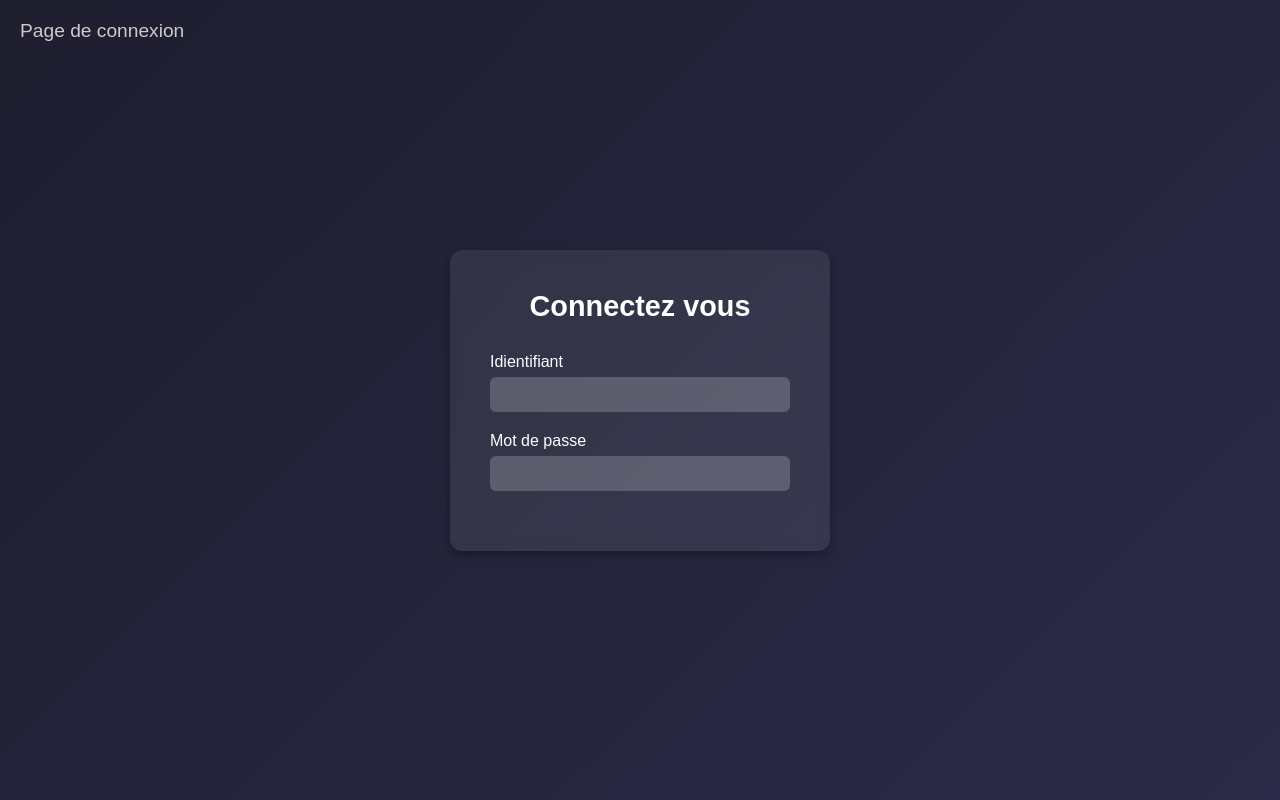
After one commit to kenny-hilaire/DEHBI_Mohamed_HILAIRE_Kenny_Projet_PHP, a PHP site: page /Connexion.html in a window 1280 px wide. The commit adds this page. Run offline with PHP 8.4, Linux system fonts and the light colour scheme.

Commit message:
Merge origin/main

```diff
--- /dev/null
+++ b/PHP/Vue/Connexion.html
@@ -0,0 +1,21 @@
+<!DOCTYPE html>
+<html lang="fr">
+<head>
+    <meta charset="UTF-8">
+    <meta name="viewport" content="width=device-width, initial-scale=1.0">
+    <title>Page de connexion</title>
+    <link rel="stylesheet" href="connexion.css">
+</head>
+<body>
+     <header>
+        <nav>
+            Page de connexion
+        </nav>
+    <div class="container">
+            <h1>Connectez vous</h1>
+            <label>Idientifiant</label>
+            <input type="text" name="Identifiant" ><br>
+            <label>Mot de passe</label>
+            <input type="text" name="Mot de passe" >
+    </div>
+    </header>
--- /dev/null
+++ b/PHP/Vue/connexion.css
@@ -0,0 +1,84 @@
+/* Réinitialisation basique */
+* {
+    margin: 0;
+    padding: 0;
+    box-sizing: border-box;
+    font-family: Arial, sans-serif;
+}
+
+/* Body : fond clair + centrage du contenu */
+body {
+    background: linear-gradient(135deg, #1e1e2f, #2a2a48);
+    height: 100vh;
+    display: flex;
+    justify-content: center;
+    align-items: center;
+    color: white;
+}
+
+/* Zone de connexion */
+.container {
+    background: rgba(255, 255, 255, 0.08);
+    padding: 40px;
+    border-radius: 12px;
+    width: 380px;
+    box-shadow: 0px 4px 10px rgba(0, 0, 0, 0.3);
+    backdrop-filter: blur(6px);
+}
+
+/* Titre */
+.container h1 {
+    text-align: center;
+    margin-bottom: 30px;
+    font-size: 1.8rem;
+    color: #ffffff;
+}
+
+/* Labels */
+.container label {
+    display: block;
+    margin-bottom: 6px;
+    font-size: 1rem;
+}
+
+/* Inputs */
+.container input[type="text"],
+.container input[type="password"] {
+    width: 100%;
+    padding: 10px;
+    margin-bottom: 20px;
+    border: none;
+    border-radius: 6px;
+    background: rgba(255, 255, 255, 0.2);
+    color: white;
+}
+
+.container input::placeholder {
+    color: #ddd;
+}
+
+/* Bouton */
+.container button {
+    width: 100%;
+    padding: 12px;
+    font-size: 1.1rem;
+    border: none;
+    border-radius: 6px;
+    background: #4a62ff;
+    color: white;
+    cursor: pointer;
+    transition: 0.3s;
+}
+
+.container button:hover {
+    background: #3549e0;
+}
+
+/* Barre du haut */
+nav {
+    position: absolute;
+    top: 20px;
+    left: 20px;
+    font-size: 1.2rem;
+    color: #ccc;
+}
```
Also changed, not shown: PHP/Vue/accueil.html (+11 -8 lines), PHP/Vue/index.css (+10 -7 lines), PHP/Vue/PHOTO/basketball.avif (added), PHP/Vue/PHOTO/hoop.avif (added), PHP/Vue/PHOTO/logo.webp (added), PHP/Vue/PHOTO/téléchargement (1).webp (added), PHP/Vue/PHOTO/téléchargement-removebg-preview.png (added), PHP/Vue/PHOTO/téléchargement.webp (added), README.md.
